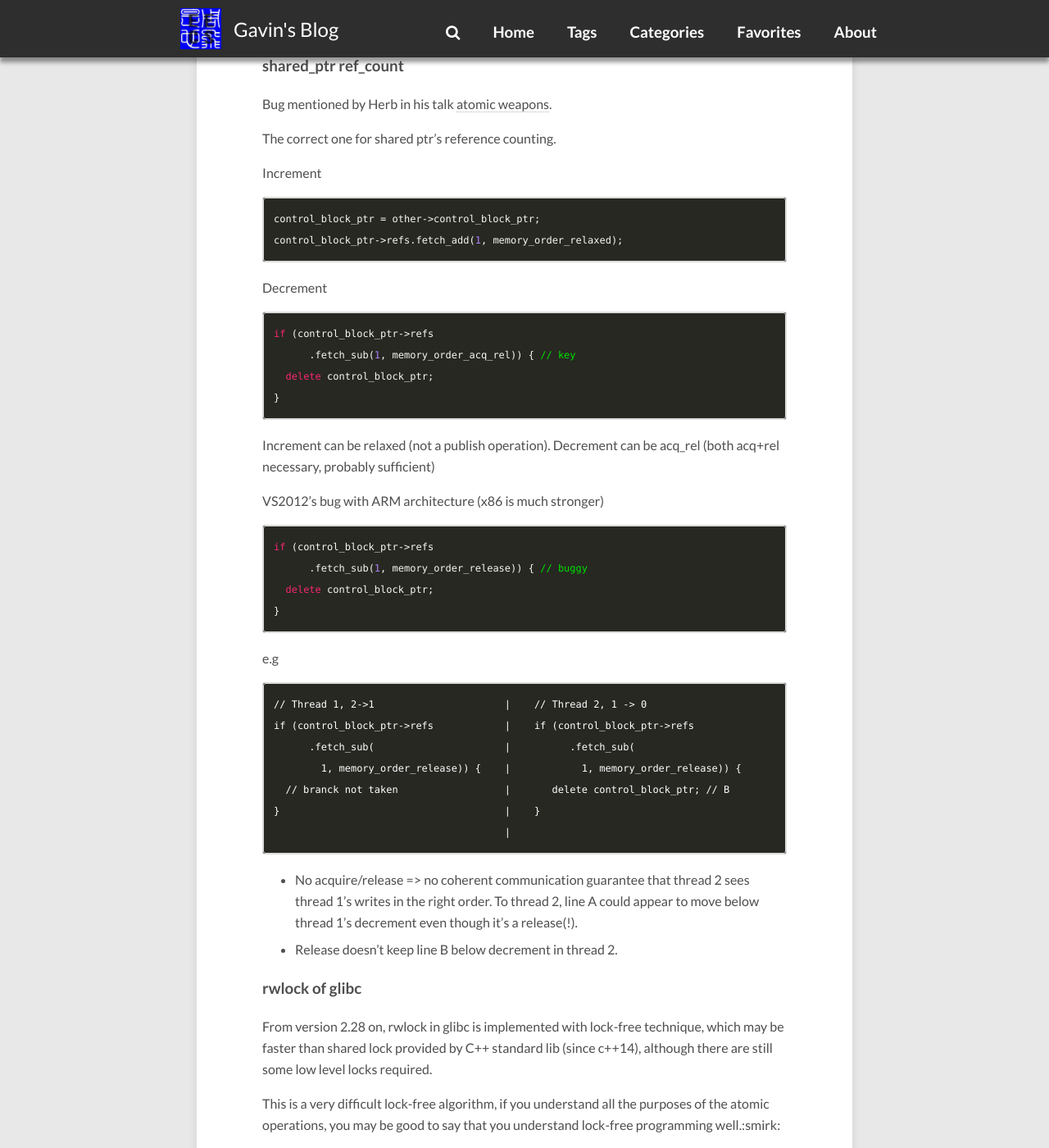
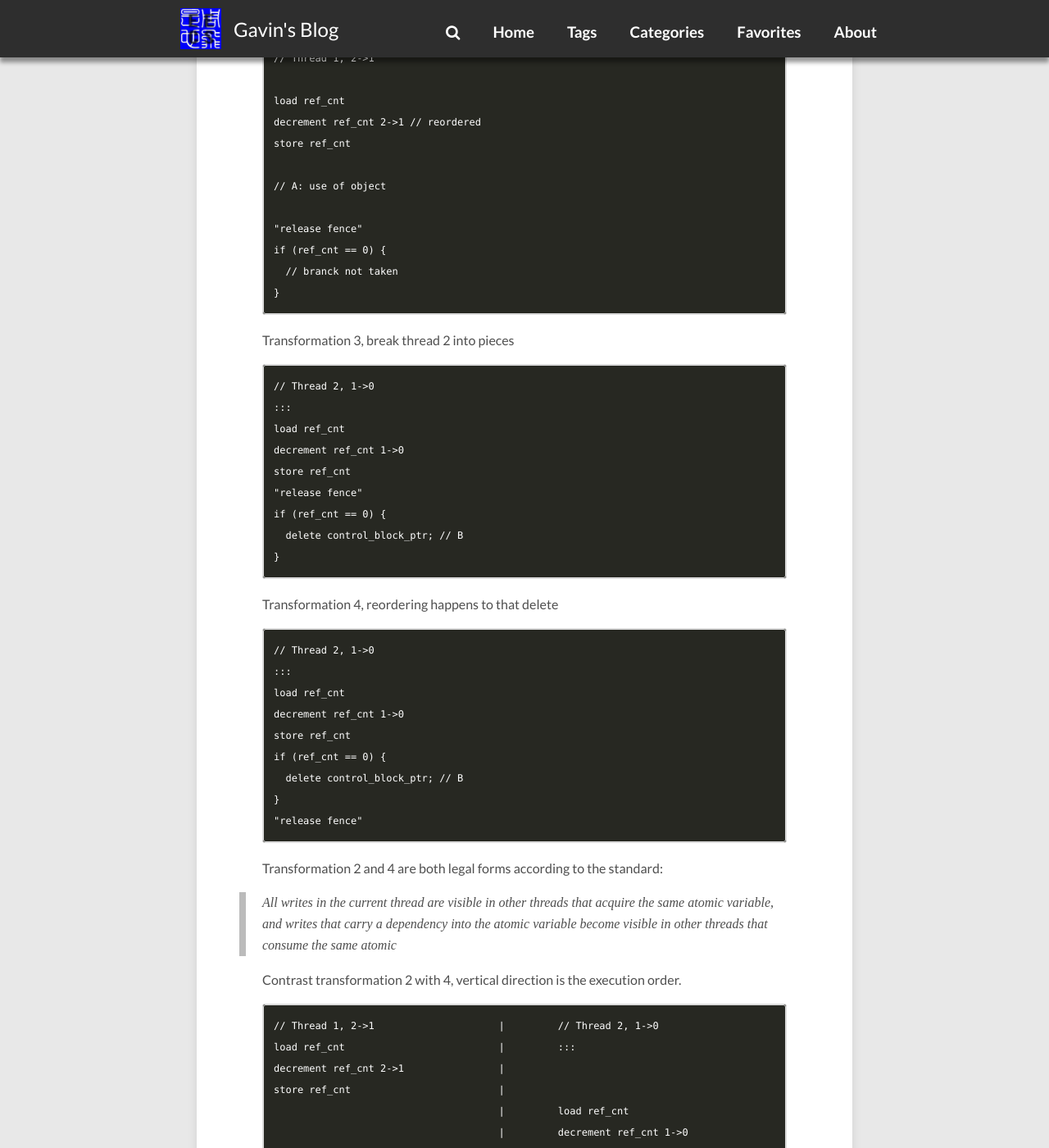
Before and after one commit to gavinchou/gavinchou.github.io, a Jekyll site: the page built from _posts/2019-05-01-memory-ordering.md, in a window 1280 px wide and 1400 px high, scrolled down 45582 px. Shown: the whole window at 82% size. Built offline with Jekyll 4.4.1, drawn with Linux system fonts in a browser that asks for light colours; comment, search, counter and statistics services are not loaded; some of the changed text lies outside the part shown.

Commit message:
Detail shared ptr analyse

````diff
--- a/_posts/2019-05-01-memory-ordering.md
+++ b/_posts/2019-05-01-memory-ordering.md
@@ -93,7 +93,7 @@ Cache row entries usually have the following structure:
 The data block (cache line) contains the actual data fetched from the main
 memory.
 
-<img src="/images/memory-ordering/cpu_cache_line.gif" width="300"/>
+<img src="/images/memory-ordering/cpu_cache_line.png" width="300"/>
 <a name="figure 3"/>figure 3. CPU cache line
 
 <img src="/images/memory-ordering/cpu_cache_line_data_layout.jpg" width="500"/>
@@ -718,8 +718,7 @@ are guaranteed.
 > prevent memory reordering of the read-acquire with any read or write operation
 > that follows it in program order.
 
-<img src="/images/memory_ordering/acqurie_semantic.png" width="500"/>
-
+<img src="media/memory-ordering/acquire_semantics.png" width="500"/>
 
 `acquire`和`release`是配对的, 硬件层面, 这个语义(也许是一条CPU
 instruction)在执行 这个"指令"之后, 在这个"指令"之后的所有内存的load操作都看到的
@@ -743,7 +742,7 @@ instruction)在执行 这个"指令"之后, 在这个"指令"之后的所有内
 > prevent memory reordering of the write-release with any read or write
 > operation that precedes it in program order.
 
-<img src="/images/memory_ordering/release_semantic.png" width="500"/>
+<img src="media/memory-ordering/release_semantics.png" width="500"/>
 
 `release samentic`和字面意思很像.
 硬件层面, 这个语义(也许是一条CPU instruction)在执行这个
@@ -1041,34 +1040,38 @@ underlying implementation of locks/mutexes usually introduces low-level full
 memory fences, and also work as a full fence at runtime -- nothing can pass the
 lock.
 
-Briefly speaking, lock -- acquire semantic, unlock -- release semantic.
+Briefly speaking, lock -- acquire semantics, unlock -- release semantics.
 
 ```c++
   std::unique_lock<std::mutex> lock(mtx);
 
   lock.lock();  // nothing following in the critical section reordered
-                // above this lock(), acquire semantic
+                // above this lock(), acquire semantics
 
   // critical section
   ...
 
   lock.unlock(); // nothing prior in the critical section reordered
-                 // past this unlock(), release semantic
+                 // past this unlock(), release semantics
 ```
 
 ### Memory Fences
 
-以我个人理解Memory Fence和Memory Barrier是同个意思, 中文翻译应该都叫内存屏障
+Memory Fence和Memory Barrier其实是同个意思, 中文翻译应该都叫内存屏障
 (叫内存栅栏好像有点不那么顺口:smirk:), 只是英文叫法不一样,
 看多了Linux内核的人可能更加习惯叫barrier, 但是我更习惯叫Memory Fence, 因为相关的
 汇编指令就叫fence.
 
-在之前的[code 4](#code 4)和[code 2b](#code 2b), 我们已经展示了如何通过添加语
-句`asm volatile("" ::: "memory")`(汇编)/`std::atomice_thread_fence`(C++11)来限制
-编译期的reordering.
-
-关于gcc `asm`使用的说明在[这里](https://gcc.gnu.org/onlinedocs/gcc/Extended-Asm.html).
-
+在之前的[code 4](#code 4)和[code 2b](#code 2b), 我们已经展示了从**编程语言层面**
+如何通过添加语句`asm volatile("" ::: "memory")`(汇编, 关于gcc `asm`使用的说明在
+[这里](https://gcc.gnu.org/onlinedocs/gcc/Extended-Asm.html))
+或者`std::atomice_thread_fence`(C++11)来限制编译期(乃至运行期)的reordering.
+
+语言层面对于memory fence这个概念的抽象和支持, 将会在[接下来的章节](#memory model of c++11)
+详细阐述, 一个好的抽象可以非常好地实现memory fence并且在各种场景下得到很好的优化
+.
+
+<a name="synchronizes-with relation"/>
 ## Synchronizes-with relation
 
 The following concepts are used to describe sequence of each operation in
@@ -1087,7 +1090,8 @@ multi-thread environment, we just need to know that:
 Michael Wong's slides shows the idea of sequenced-before + memory-ordering to
 implement happens-before and synchronizes-with.
 
-## (Software) Memory Model of C++11
+<a name="memory model of c++11"/>
+## Memory Model of C++11
 
 What is software memory model:
 
@@ -1250,7 +1254,7 @@ you don't fully understand the consequences by replacing `acquire` with
 
 ### Standalone fence, stronger but slower
 
-Standalone fence is described in section 29.8 of working draft.
+Standalone fence is described in section 29.8 of [working draft](#n3337).
 
 > Fences can have acquire semantics, release semantics, or both. A fence with
 > acquire semantics is called an acquire fence. A fence with release semantics
@@ -1761,9 +1763,11 @@ auto slist<T>::pop_all() {
 
 ### shared_ptr ref_count
 
-Bug mentioned by Herb in his talk [atomic weapons](#Herb Sutter - atomic Weapons).
-
-The correct one for shared ptr's reference counting.
+Bug mentioned by Herb in his talk [atomic weapons](https://youtu.be/KeLBd2EJLOU?t=4800).
+
+It is very interesting and helpful for us to understand memory order much better.
+
+Fist, we give the correct (fixed) code for shared ptr's reference counting.
 
 Increment
 
@@ -1781,10 +1785,13 @@ if (control_block_ptr->refs
 }
 ```
 
-Increment can be relaxed (not a publish operation).
-Decrement can be acq_rel (both acq+rel necessary, probably sufficient)
-
-VS2012's bug with ARM architecture (x86 is much stronger)
+Increment can be `relaxed` (not a publish operation, no one depends on this
+increment).
+Decrement can be `acq_rel` (both acq+rel necessary, probably sufficient).
+
+Let's analyse the wrong one that `fetch_sub` uses pure `memory_order_release`.
+
+VS2012's bug with ARM architecture, x86-64 is much stronger they are OK with it.
 
 ```c++
 if (control_block_ptr->refs
@@ -1793,75 +1800,153 @@ if (control_block_ptr->refs
 }
 ```
 
-e.g
+e.g, wrong memory order, pure `release`, consider 2 threads need to decrement
 
 ```
 // Thread 1, 2->1                      |    // Thread 2, 1 -> 0
+// A: use of object                    |    :::
 if (control_block_ptr->refs            |    if (control_block_ptr->refs
       .fetch_sub(                      |          .fetch_sub(
         1, memory_order_release)) {    |            1, memory_order_release)) {
-  // branck not taken                  |       delete control_block_ptr; // B
+  // branch not taken                  |       delete control_block_ptr; // B
 }                                      |    }
-                                       |
-```
-
-The explaination given by Herb Sutter
+```
+
+The explanation given by Herb Sutter
 
 > * No acquire/release => no coherent communication guarantee that thread 2 sees
 > 	thread 1’s writes in the right order. To thread 2, line A could appear to
 > 	move below thread 1’s decrement even though it’s a release(!).
 > * Release doesn’t keep line B below decrement in thread 2.
 
-### shared_ptr ref_count
-
-Bug mentioned by Herb in his talk [atomic weapons](#Herb Sutter - atomic Weapons).
-
-The correct one for shared ptr's reference counting.
-
-Increment
-
-```c++
-control_block_ptr = other->control_block_ptr;
-control_block_ptr->refs.fetch_add(1, memory_order_relaxed);
-```
-
-Decrement
-
-```c++
-if (control_block_ptr->refs
-      .fetch_sub(1, memory_order_acq_rel)) { // key
-  delete control_block_ptr;
-}
-```
-
-Increment can be relaxed (not a publish operation).
-Decrement can be acq_rel (both acq+rel necessary, probably sufficient)
-
-VS2012's bug with ARM architecture (x86 is much stronger)
-
-```c++
-if (control_block_ptr->refs
-      .fetch_sub(1, memory_order_release)) { // buggy
-  delete control_block_ptr;
-}
-```
-
-e.g
-
-```
-// Thread 1, 2->1                      |    // Thread 2, 1 -> 0
-if (control_block_ptr->refs            |    if (control_block_ptr->refs
-      .fetch_sub(                      |          .fetch_sub(
-        1, memory_order_release)) {    |            1, memory_order_release)) {
-  // branck not taken                  |       delete control_block_ptr; // B
-}                                      |    }
-                                       |
-```
-
-* No acquire/release => no coherent communication guarantee that thread 2 sees
-	thread 1’s writes in the right order. To thread 2, line A could appear to move
-	below thread 1’s decrement even though it’s a release(!).
-* Release doesn’t keep line B below decrement in thread 2.
+The second reason is obvious, because it's a `release-operation`, it free to
+reorder that delete floating up.
+
+It's hard to understand the first one for the first time, to there are 2
+questions:
+1. how can decrementing from 2 to 1 goes before line A
+2. how can line A come after line B
+
+To figure it out, we need to to some transformations that compiler and CPU will
+do with the pure `release` semantics.
+
+Transformation 1, break thread 1 into pieces (the load and store is for
+demonstration, they actually may be a single instruction on some hardware)
+
+```
+// Thread 1, 2->1
+
+
+// A: use of object
+
+load ref_cnt
+decrement ref_cnt 2->1
+store ref_cnt
+"release fence"
+if (ref_cnt == 0) {
+  // branch not taken
+}
+```
+
+Transformation 2, reordering happens to decrementing of ref_cnt
+
+```
+// Thread 1, 2->1
+
+load ref_cnt
+decrement ref_cnt 2->1 // reordered
+store ref_cnt
+
+// A: use of object
+
+"release fence"
+if (ref_cnt == 0) {
+  // branck not taken
+}
+```
+
+Transformation 3, break thread 2 into pieces
+
+```
+// Thread 2, 1->0
+:::
+load ref_cnt
+decrement ref_cnt 1->0
+store ref_cnt
+"release fence"
+if (ref_cnt == 0) {
+  delete control_block_ptr; // B
+}
+```
+
+Transformation 4, reordering happens to that delete
+
+```
+// Thread 2, 1->0
+:::
+load ref_cnt
+decrement ref_cnt 1->0
+store ref_cnt
+if (ref_cnt == 0) {
+  delete control_block_ptr; // B
+}
+"release fence"
+```
+
+Transformation 2 and 4 are both legal forms according to the standard:
+
+> All writes in the current thread are visible in other threads that acquire the
+> same atomic variable, and writes that carry a dependency into the atomic
+> variable become visible in other threads that consume the same atomic
+
+Contrast transformation 2 with 4, vertical direction is the execution order.
+
+```
+// Thread 1, 2->1                     |         // Thread 2, 1->0
+load ref_cnt                          |         :::
+decrement ref_cnt 2->1                |
+store ref_cnt                         |
+                                      |         load ref_cnt
+                                      |         decrement ref_cnt 1->0
+                                      |         store ref_cnt
+                                      |         if (ref_cnt == 0) {
+                                      |           delete control_block_ptr; // B
+// A: use of object                   |         }
+"release fence"                       |         "release fence"
+if (ref_cnt == 0) {                   |
+  // branck not taken                 |
+}                                     |
+```
+<a name="figure "/>figure , `release` doesn't keep `synchronizes-with` relation
+
+**Thread 1's use of object comes after thread 2's delete of that object, bang!**
+This is the situation Herb describes, when 2 threads
+try to decrement, there actually is a data dependency, one must
+"wait" for, [synchronizes-with](#synchronizes-with relation) another,
+if using `release` only, there is no such a `synchronize with` semantics.
+
+With `synchronizes-with`, there won't be any transforms like figure given above
+with `fetch_sub(memory_order_acq_rel)`.
+
+```
+// Thread 1, 2->1                     |        // Thread 2, 1->0
+"acquire fence"                       |
+load ref_cnt                          |
+decrement ref_cnt 2->1                |        :::
+// A: use of object                   |
+store ref_cnt           synchronizes-with
+"release fence"    ------------------------->  "acquire fence"
+                                      |        load ref_cnt
+                                      |        decrement ref_cnt 1->0
+                                      |        store ref_cnt
+                                      |        "release fence"
+if (ref_cnt == 0) {                   |        if (ref_cnt == 0) {
+  // branck not taken                 |          delete control_block_ptr; // B
+}                                     |        }
+```
+
+Note: Putting the term "release fence" and "acquire fence" in double quote is to
+distinguish with the standalone fence in C++11.
 
 ### rwlock of glibc
 
@@ -1899,16 +1984,16 @@ Finally, with great power comes lots of fun!
 ## Useful resources
 
 ### Static materials
-[an-introduction-to-lock-free-programming/](http://preshing.com/20120612/an-introduction-to-lock-free-programming)
-[memory-ordering-at-compile-time/](http://preshing.com/20120625/memory-ordering-at-compile-time)
-[memory-barriers-are-like-source-control-operations/](http://preshing.com/20120710/memory-barriers-are-like-source-control-operations)
+[an-introduction-to-lock-free-programming](http://preshing.com/20120612/an-introduction-to-lock-free-programming)
+[memory-ordering-at-compile-time](http://preshing.com/20120625/memory-ordering-at-compile-time)
+[memory-barriers-are-like-source-control-operations](http://preshing.com/20120710/memory-barriers-are-like-source-control-operations)
 <a name="acquire and relase semantics by presshing"/>
-[acquire-and-release-semantics/](http://preshing.com/20120913/acquire-and-release-semantics)
-[acquire-and-release-fences/](http://preshing.com/20130922/acquire-and-release-fences)
+[acquire-and-release-semantics](http://preshing.com/20120913/acquire-and-release-semantics)
+[acquire-and-release-fences](http://preshing.com/20130922/acquire-and-release-fences)
 <a name="hardware memory models"/>
-[weak-vs-strong-memory-models/](http://preshing.com/20120930/weak-vs-strong-memory-models)
+[weak-vs-strong-memory-models](http://preshing.com/20120930/weak-vs-strong-memory-models)
 [the-synchronizes-with-relation](http://preshing.com/20130823/the-synchronizes-with-relation)
-[double-checked-locking-is-fixed-in-cpp11/](http://preshing.com/20130930/double-checked-locking-is-fixed-in-cpp11)
+[double-checked-locking-is-fixed-in-cpp11](http://preshing.com/20130930/double-checked-locking-is-fixed-in-cpp11)
 <a name="acquire-and-release-fences-dont-work-the-way-youd-expect"/>
 [acquire-and-release-fences-dont-work-the-way-youd-expect](http://preshing.com/20131125/acquire-and-release-fences-dont-work-the-way-youd-expect)
 [the-purpose-of-memory_order_consume-in-cpp11](https://preshing.com/20140709/the-purpose-of-memory_order_consume-in-cpp11)
````
Also changed, not shown: other parts of _posts/2019-05-01-memory-ordering.md (+13 -15 lines), images/memory-ordering/acquire_semantics.png (added), images/memory-ordering/cpu_cache_line.gif (deleted), images/memory-ordering/cpu_cache_line.png (added), images/memory-ordering/release_semantics.png (added).
